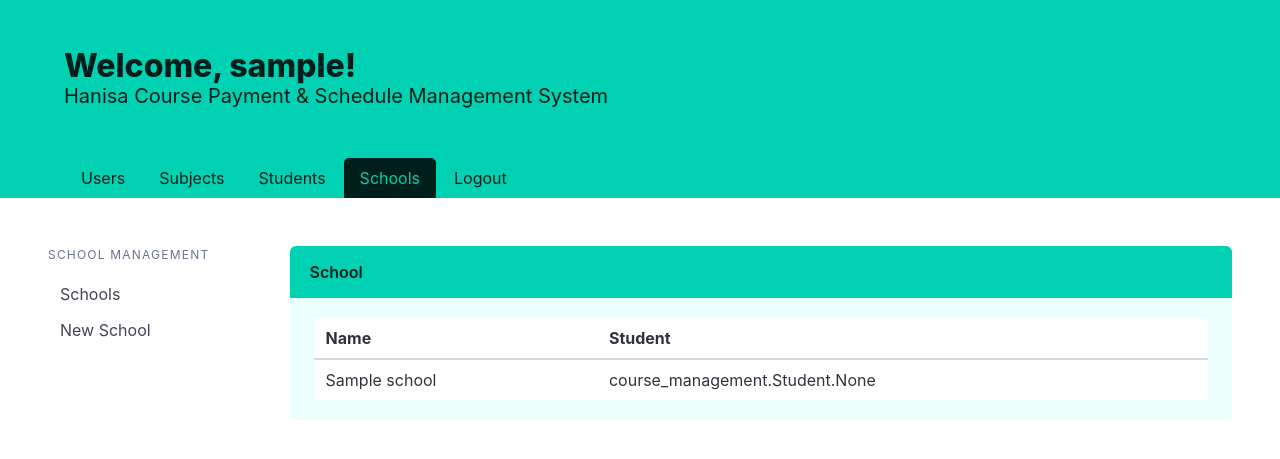
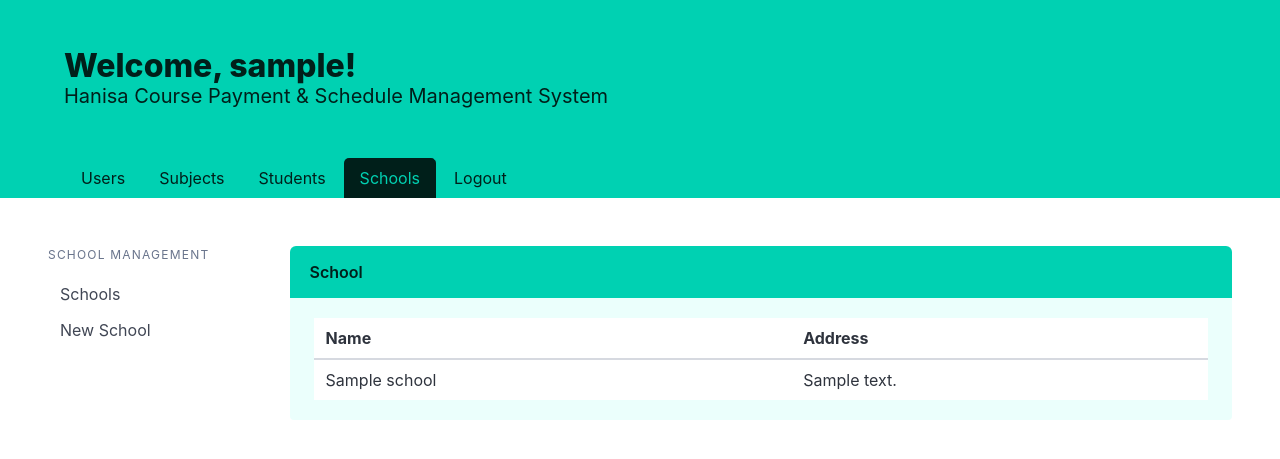
Before and after one commit to penghalu/hanisa-course, a Django app: page /data/schools/ in a window 1280 px wide. Shown: the top 459 px of the page. Run offline with Django 3.2, Linux system fonts and the light colour scheme; a user stored in the database is signed in; tables that the repository leaves empty hold one stand-in row (values such as "Sample post"); some libraries are stand-ins or nearby versions.

Commit message:
fixing wrong field name

```diff
--- a/templates/course_management/school_list.html
+++ b/templates/course_management/school_list.html
@@ -7,14 +7,14 @@
         <thead>
             <tr>
                 <th>Name</th>
-                <th>Student</th>
+                <th>Address</th>
             </tr>
         </thead>
         <tbody>
             {% for school in schools %}
                 <tr>
                     <td>{{ school.name }}</td>
-                    <td>{{ school.student }}</td>
+                    <td>{{ school.address }}</td>
                 </tr>
             {% endfor %}
         </tbody>
```
